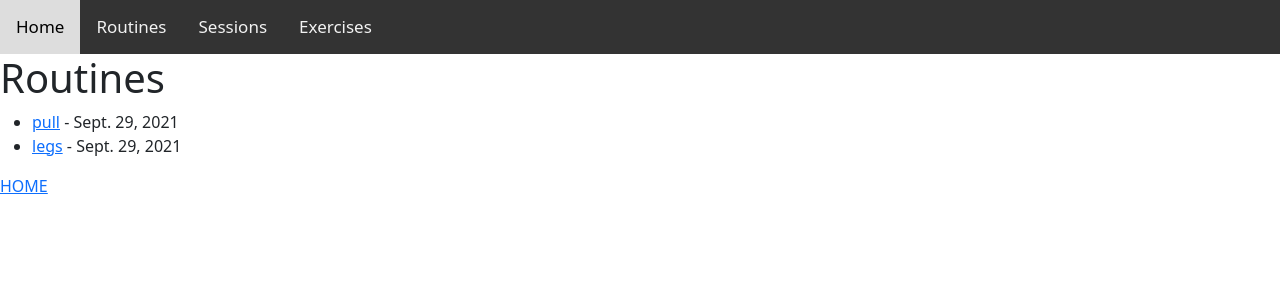
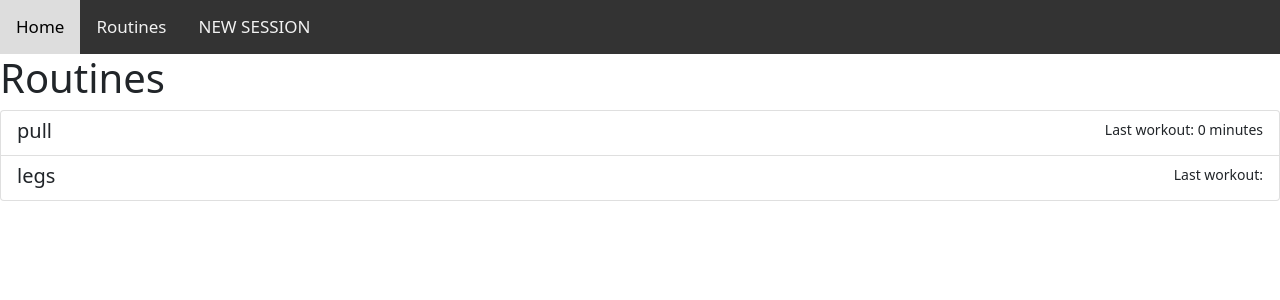
Before and after one commit to ggeerroo/project_gym, a Django app: page /sessions/all_routines/ in a window 1280 px wide. Shown: the top 300 px of the page. Run offline with Django 3.2, Linux system fonts and the light colour scheme; a user stored in the database is signed in; data comes from the database, SQL or seed files in the repository; both versions use the stored data as it was after the commit.

Commit message:
Improved display, added last workout for routines and last update for exercises.

```diff
--- a/home/templates/layout.html
+++ b/home/templates/layout.html
@@ -2,29 +2,30 @@
 <html lang="en">
 
 <head>
+{% load static %}
 {% block head %}{% endblock head %}
 <title>{% block title %}{% endblock %}</title>
 <!-- Required meta tags -->
 <meta charset="utf-8">
 <meta name="viewport" content="width=device-width, initial-scale=1">
 
-{% load static %}
+
+<!-- Bootstrap CSS -->
+<link href="https://cdn.jsdelivr.net/npm/bootstrap@5.1.3/dist/css/bootstrap.min.css" rel="stylesheet" integrity="sha384-1BmE4kWBq78iYhFldvKuhfTAU6auU8tT94WrHftjDbrCEXSU1oBoqyl2QvZ6jIW3" crossorigin="anonymous">
 <!-- Load an icon library to show a hamburger menu (bars) on small screens -->
 <!-- Reference https://www.w3schools.com/howto/howto_js_topnav_responsive.asp -->
 <link rel="stylesheet" href="https://cdnjs.cloudflare.com/ajax/libs/font-awesome/4.7.0/css/font-awesome.min.css">
  <!-- My CSS -->
 <link rel="stylesheet" href="{% static 'sessions/css/styles.css' %}">
- <!-- Bootstrap CSS -->
-<link href="https://cdn.jsdelivr.net/npm/bootstrap@5.1.1/dist/css/bootstrap.min.css" rel="stylesheet" integrity="sha384-F3w7mX95PdgyTmZZMECAngseQB83DfGTowi0iMjiWaeVhAn4FJkqJByhZMI3AhiU" crossorigin="anonymous">
 </head>
 
 
 <body>
 <div class="topnav" id="myTopnav">
-  <a href="#">Home</a>
-  <a href="#">Routines</a>
-  <a href="#">Sessions</a>
-  <a href="#">Exercises</a>
+  <a href="/">Home</a>
+  <a href="{% url 'sessions:routine_list' %}">Routines</a>
+  {% comment %} <a href="#">Exercises</a> {% endcomment %}
+  <a href="{% url 'sessions:session_create' %}">NEW SESSION</a>
   <a href="javascript:void(0);" class="icon" onclick="myFunction()">
     <i class="fa fa-bars"></i>
   </a>
@@ -32,10 +33,11 @@
 
 <div>{% block content %}{% endblock %}</div>
 
+<!-- Bootstrap Bundle with Popper -->
+<script src="https://cdn.jsdelivr.net/npm/bootstrap@5.1.1/dist/js/bootstrap.bundle.min.js" integrity="sha384-/bQdsTh/da6pkI1MST/rWKFNjaCP5gBSY4sEBT38Q/9RBh9AH40zEOg7Hlq2THRZ" crossorigin="anonymous"></script>
 <!-- My JS -->
 <script src="{% static 'sessions/js/navigation.js' %}"></script>
-<!-- Bootstrap Bundle with Popper -->
-<script src="https://cdn.jsdelivr.net/npm/bootstrap@5.1.1/dist/js/bootstrap.bundle.min.js" integrity="sha384-/bQdsTh/da6pkI1MST/rWKFNjaCP5gBSY4sEBT38Q/9RBh9AH40zEOg7Hlq2THRZ" crossorigin="anonymous"></script>
+
 </body>
 
 
--- a/sessions/models.py
+++ b/sessions/models.py
@@ -36,6 +36,8 @@ class Routine(models.Model):
 
     exercises = models.ManyToManyField(Exercise)
 
+    last_workout = models.DateTimeField(null=True)
+
     created_at = models.DateTimeField(auto_now_add=True)
     updated_at = models.DateTimeField(auto_now=True)
 
--- a/sessions/templates/sesh/exercise_detail.html
+++ b/sessions/templates/sesh/exercise_detail.html
@@ -17,9 +17,8 @@ created at: {{ exercise.created_at|date }}
 <br>
 last update: {{ exercise.updated_at|date }}
 <br>
-<p>{{ exercise.id }}</p>
+
 <button><a href="{% url 'sessions:exercise_update' exercise.id %}">Update exercise</a></button>
 
-<a href="/">HOME</a>
 
 {% endblock content %}
--- a/sessions/templates/sesh/routine_list.html
+++ b/sessions/templates/sesh/routine_list.html
@@ -3,12 +3,18 @@
 
 {% block content %}
 <h1>Routines</h1>
-<ul>
-{% for routine in object_list %}
-    <li> <a href="{% url 'sessions:routine_detail' routine.id  %}">{{ routine.name }}</a> - {{ routine.created_at|date }}</li>
-{% empty %}
-    <li>No articles yet.</li>
-{% endfor %}
-</ul>
-<a href="/">HOME</a>
+
+<div class="list-group">
+    {% for routine in object_list %}
+            <a href="{% url 'sessions:routine_detail' routine.id  %}" class="list-group-item list-group-item-action flex-column align-items-start">
+                <div class="d-flex w-100 justify-content-between">
+                    <h5 class="mb-1">{{ routine.name }}</h5>
+                    <small>Last workout: {{ routine.last_workout|timesince }} </small>
+                </div>
+            </a>
+    {% empty %}
+        No routines yet.
+    {% endfor %}
+</div>
+
 {% endblock content %}
--- a/sessions/views.py
+++ b/sessions/views.py
@@ -27,7 +27,7 @@ class SessionCreate(LoginRequiredMixin, CreateView):
 class SessionDetail(LoginRequiredMixin, DetailView):
     model = Session
 
-    # Save the duration of the session in the db
+    # Save the duration of the session and last workout for the routine in the db
     def post(self, request, *args, **kwargs):
         session = self.get_object()
         #   Get the string duration from the POST request, turn it into an int,
@@ -35,6 +35,12 @@ class SessionDetail(LoginRequiredMixin, DetailView):
         seconds = int(request.POST['duration']) / 1000
         session.duration = timedelta(seconds = int(seconds))
         session.save()
+
+        # Save date of last workout using this routine
+        routine = Routine.objects.get(name=session.routine)
+        routine.last_workout = datetime.now()
+        routine.save()
+
         return HttpResponseRedirect(reverse_lazy('sessions:session_detail', args=[session.id]))
 
 
```
Also changed, not shown: sessions/templates/sesh/routine_detail.html (+13 -4 lines), sessions/templates/sesh/session_detail.html (+5 -2 lines), db.sqlite3, sessions/migrations/0008_routine_last_workout.py (added).
